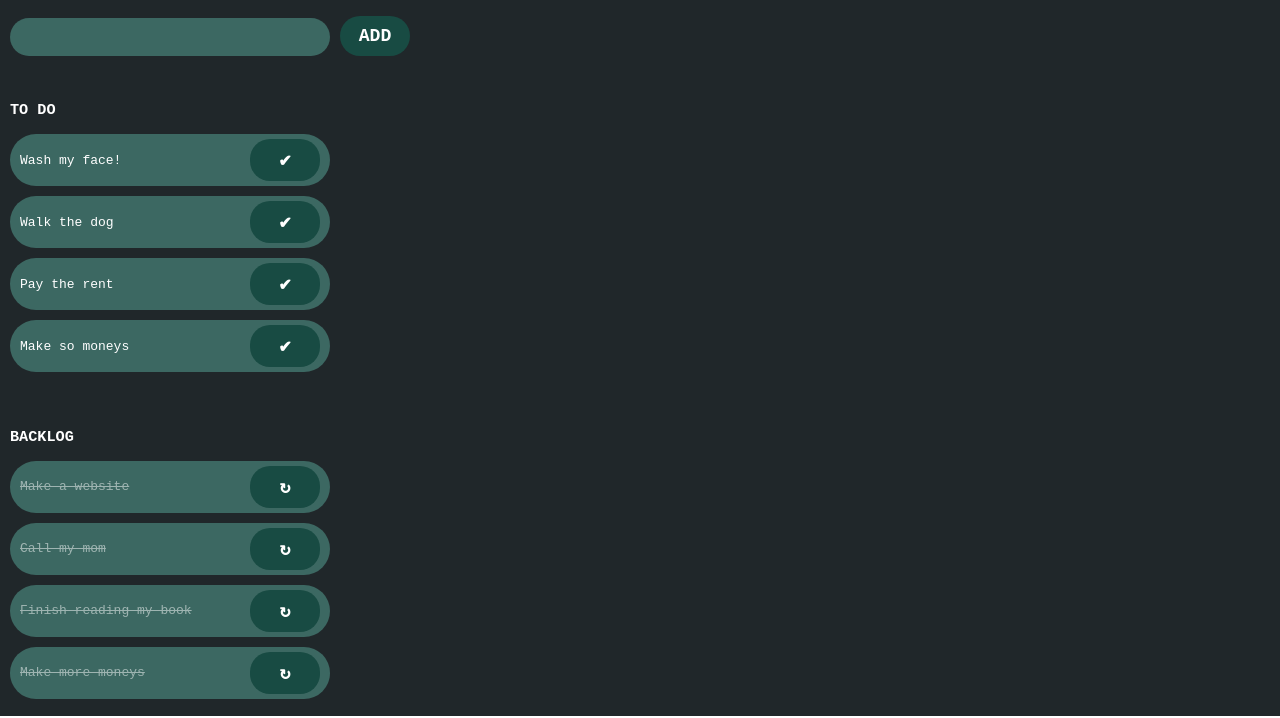
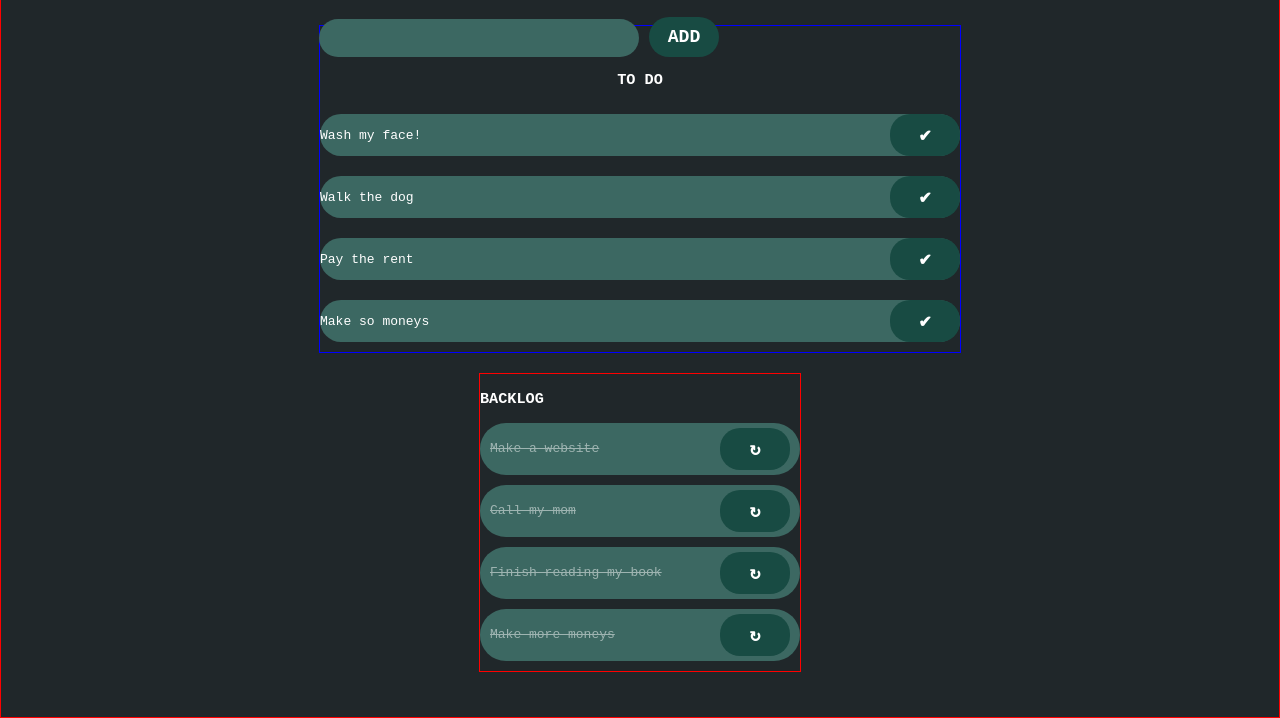
Before and after one commit to unicorn255/todo-app2, a React app: page / in a window 1280 px wide. Shown: the part 84-802 px from the top of the page. Built offline with nearby package versions, Linux system fonts and the light colour scheme.

Commit message:
css contain

```diff
--- a/package.json
+++ b/package.json
@@ -5,6 +5,7 @@
   "homepage": ".",
   "dependencies": {
     "gh-pages": "^3.1.0",
+    "next": "^12.1.0",
     "react": "^17.0.2",
     "react-dom": "^17.0.2",
     "react-router-dom": "^5.2.0",
@@ -16,8 +17,8 @@
     "build": "react-scripts build",
     "test": "react-scripts test",
     "eject": "react-scripts eject",
-    "predeploy":"npm run build",
-    "deploy":"gh-pages -d build"
+    "predeploy": "npm run build",
+    "deploy": "gh-pages -d build"
   },
   "eslintConfig": {
     "extends": "react-app"
--- a/src/css/App.scss
+++ b/src/css/App.scss
@@ -8,10 +8,14 @@ $btnBg: #184b43;
 
 .app {
   height: 100vh;
+  border: 1px solid red;
   background: $mainBg;
   color: white;
   overflow: scroll;
-
+display: flex;
+flex-direction: column;
+justify-items: center;
+align-items: center;
   .btn {
     border: none;
     font-size: 1.4em;
@@ -43,6 +47,7 @@ $btnBg: #184b43;
   .todos-container {
     padding: 20px 10px;
     .todo-form {
+      height: 1vh;
       .input-item {
         input {
           padding: 10px;
@@ -57,13 +62,19 @@ $btnBg: #184b43;
       }
     }
     .todos {
+      border: 1px solid blue;
       padding-top: 30px;
+      display: flex;
+      flex-direction: column;
+      align-items: center;
+      justify-content: center;
+
       .todo-item {
-        padding: 5px 10px;
+        // padding: 5px 10px;
         background: $inputBg;
         margin: 10px 0;
         border-radius: 50px;
-        width: 300px;
+        width: 50vw;
         display: flex;
         align-items: center;
         justify-content: space-between;
@@ -71,7 +82,8 @@ $btnBg: #184b43;
     }
   }
   .todones-container {
-    padding: 10px;
+    // padding: 10px;
+    border: 1px solid red;
     .todones-item {
       padding: 5px 10px;
       background: $inputBg;
```
Also changed, not shown: 2 other files.
